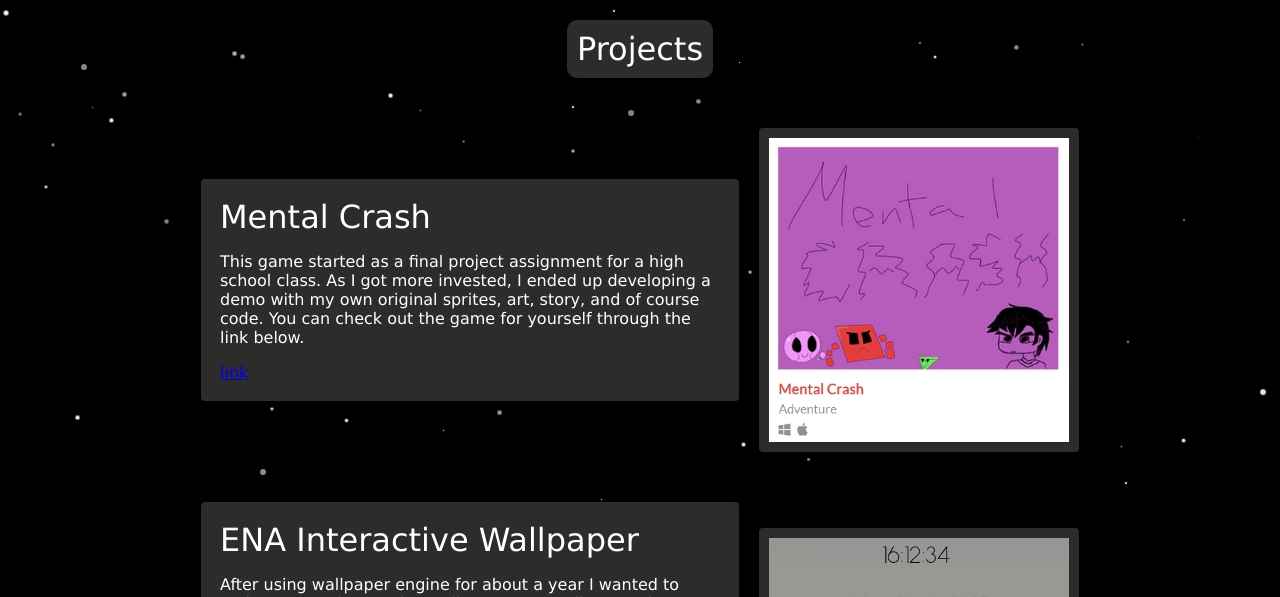
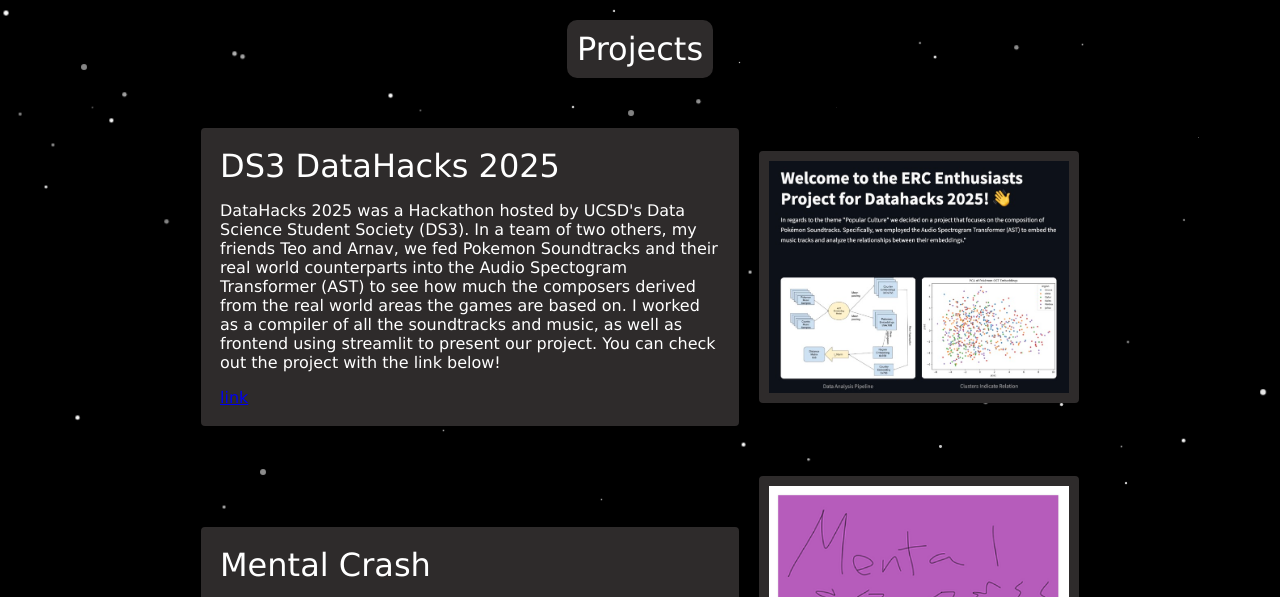
Before and after one commit to BenM2405/BenM2405.github.io, a plain HTML site: page index.html in a window 1280 px wide. Shown: the part 288-885 px from the top of the page. Drawn offline with Linux system fonts and the light colour scheme.

Commit message:
added datahacks25 project
did a new thing!

```diff
--- a/index.html
+++ b/index.html
@@ -42,6 +42,34 @@
 
     <div class="projects">
         <bio class="box">
+            <jumbo class="big"> DS3 DataHacks 2025 <br /> </jumbo>
+            <p>
+            DataHacks 2025 was a Hackathon hosted by UCSD's Data Science Student Society (DS3).
+            In a team of two others, my friends Teo and Arnav, we fed Pokemon Soundtracks
+            and their real world counterparts into the Audio Spectogram Transformer (AST) to
+            see how much the composers derived from the real world areas the games are
+            based on. I worked as a compiler of all the soundtracks and music, as well
+            as frontend using streamlit to present our project. You can check out the project
+            with the link below!
+            </p>
+            <a href="https://devpost.com/software/embedding-pokemon-osts-into-the-real-world" target="_blank">link</a>
+        </bio>
+        <img src="img/DH25.jpg" class="projimg">
+    </div>
+<!--
+    <div class="projects">
+        <bio class="box">
+            <jumbo class="big"> VGDC TritonWare 2025 <br /> </jumbo>
+            <p>
+            Coming Soon!!!
+            </p>
+            <a href="" target="_blank">link</a>
+        </bio>
+        <img src="" class="projimg">
+    </div>
+-->
+    <div class="projects">
+        <bio class="box">
             <jumbo class="big"> Mental Crash <br /> </jumbo>
             <p>
             This game started as a final project assignment for a high school class.
```
Also changed, not shown: img/DH25.jpg (added).
